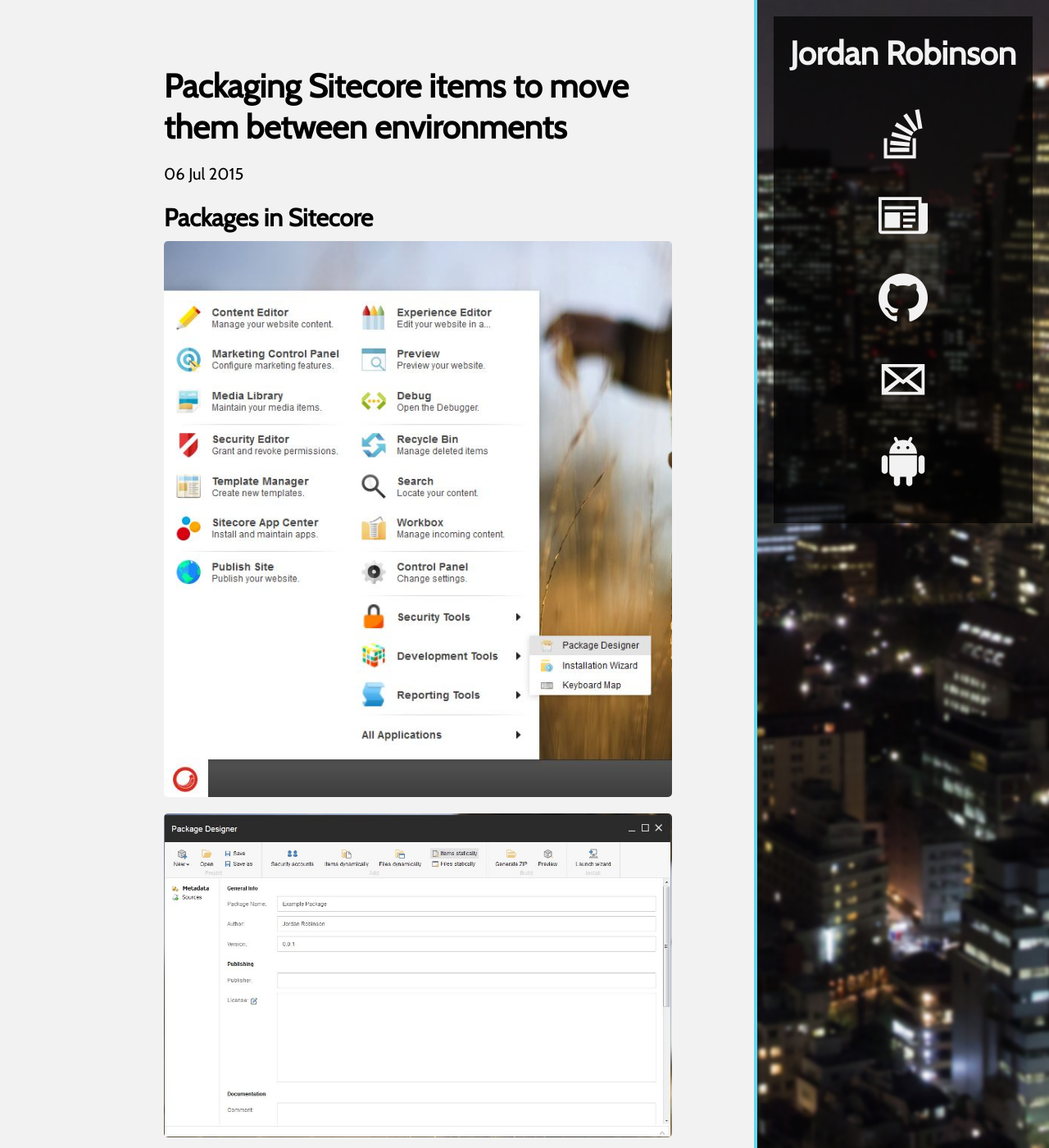
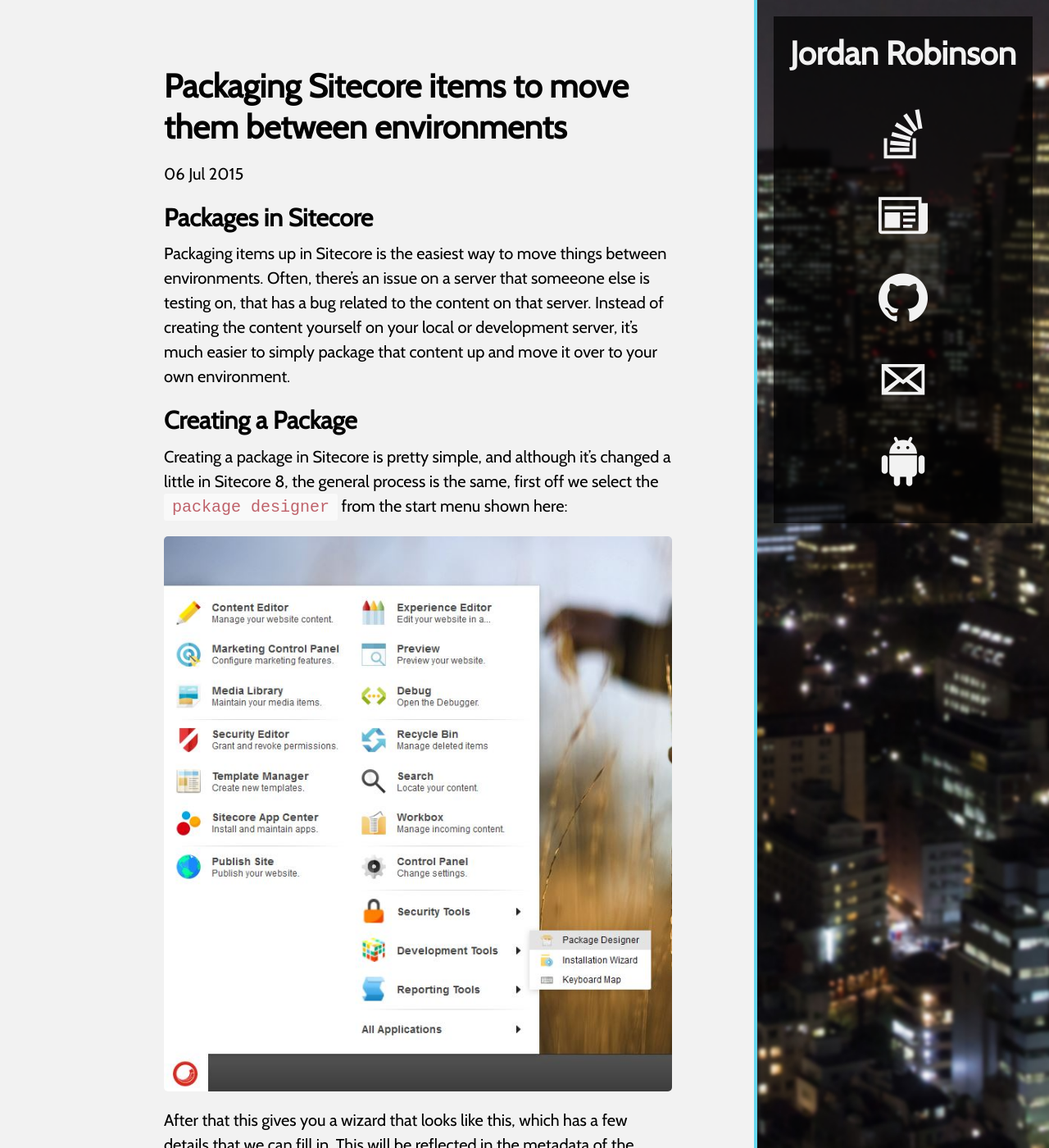
Before and after one commit to jordanrobinson/blog, a Jekyll site: the page built from _posts/2015-07-06-packaging-sitecore-items.md, in a window 1280 px wide and 1400 px high. Shown: the whole window at 82% size. Built offline with Jekyll 4.4.1, drawn with Linux system fonts in a browser that asks for light colours; Markdown is read by kramdown in place of the engine named in the settings; some of the changed text lies outside the part shown.

Commit message:
Adds a post on packaging sitecore items

```diff
--- a/_posts/2015-07-06-packaging-sitecore-items.md
+++ b/_posts/2015-07-06-packaging-sitecore-items.md
@@ -6,16 +6,58 @@ description: Packaging items up happens a lot when working with multiple environ
 
 ## Packages in Sitecore
 
+Packaging items up in Sitecore is the easiest way to move things between environments. Often, there's an issue on a server that someeone else is testing on, that has a bug related to the content on that server. Instead of creating the content yourself on your local or development server, it's much easier to simply package that content up and move it over to your own environment.
+
+## Creating a Package
+
+Creating a package in Sitecore is pretty simple, and although it's changed a little in Sitecore 8, the general process is the same, first off we select the `package designer` from the start menu shown here:
+
 ![alt text](https://blog.jordanrobinson.co.uk/public/images/package1.jpg)
+
+After that this gives you a wizard that looks like this, which has a few details that we can fill in. This will be reflected in the metadata of the package. Additionally, in Sitecore 8, this now reflects in the filename of the zip, too.
+
 ![alt text](https://blog.jordanrobinson.co.uk/public/images/package2.jpg)
+
+On this menu, we just need to select the `Items statically` button, so we can add something from the content tree. While there are a lot of options up here, let's keep it simple for now and just create a basic package.
+
 ![alt text](https://blog.jordanrobinson.co.uk/public/images/package3.jpg)
+
+Adding the items is pretty simple, just select them in the dialog, and you'll be asked for a source name. This isn't really shown anywhere and is only used if we have multiple sources, which for this package, we won't.
+
 ![alt text](https://blog.jordanrobinson.co.uk/public/images/package4.jpg)
+
+Now we've added the items, we just need to generate a zip from the package. This is done from the main menu back on the package designer screen. We can also save it here if we're ever likely to need to generate a similar package in the future.
+
 ![alt text](https://blog.jordanrobinson.co.uk/public/images/package5.jpg)
+
+This gives another short wizard that asks for a name:
+
 ![alt text](https://blog.jordanrobinson.co.uk/public/images/package6.jpg)
+
+And then lets you download the package. Success! Another quick change introduced in Sitecore 8 is that the download button is now a lot bigger, since it was pretty easy to miss in previous versions.
+
 ![alt text](https://blog.jordanrobinson.co.uk/public/images/package7.jpg)
+
+## Installing the Package
+
+Now we have our package, it's a pretty simple process to install it onto the environment of our choosing, first off, select the `Installation Wizard` (Note this is found in the control panel in older versions of Sitecore).
+
 ![alt text](https://blog.jordanrobinson.co.uk/public/images/package8.jpg)
+
+Then, you'll be asked to choose the package to install. Since we haven't uploaded it to the server yet, let's pick `Upload package` here.
+
 ![alt text](https://blog.jordanrobinson.co.uk/public/images/package9.jpg)
+
+Upload the package from your filesystem...
+
 ![alt text](https://blog.jordanrobinson.co.uk/public/images/package10.jpg)
+
+Then install it, note the info shown here should be the details we entered previously.
+
 ![alt text](https://blog.jordanrobinson.co.uk/public/images/package11.jpg)
+
+The final step is simply to restart the client if necessary, then check if your content moved across successfully.
+
 ![alt text](https://blog.jordanrobinson.co.uk/public/images/package12.jpg)
-![alt text](https://blog.jordanrobinson.co.uk/public/images/package13.jpg)
+
+That's all you need to do to move content across, Sitecore will even create the parent folders of the content for you if needed.
```
